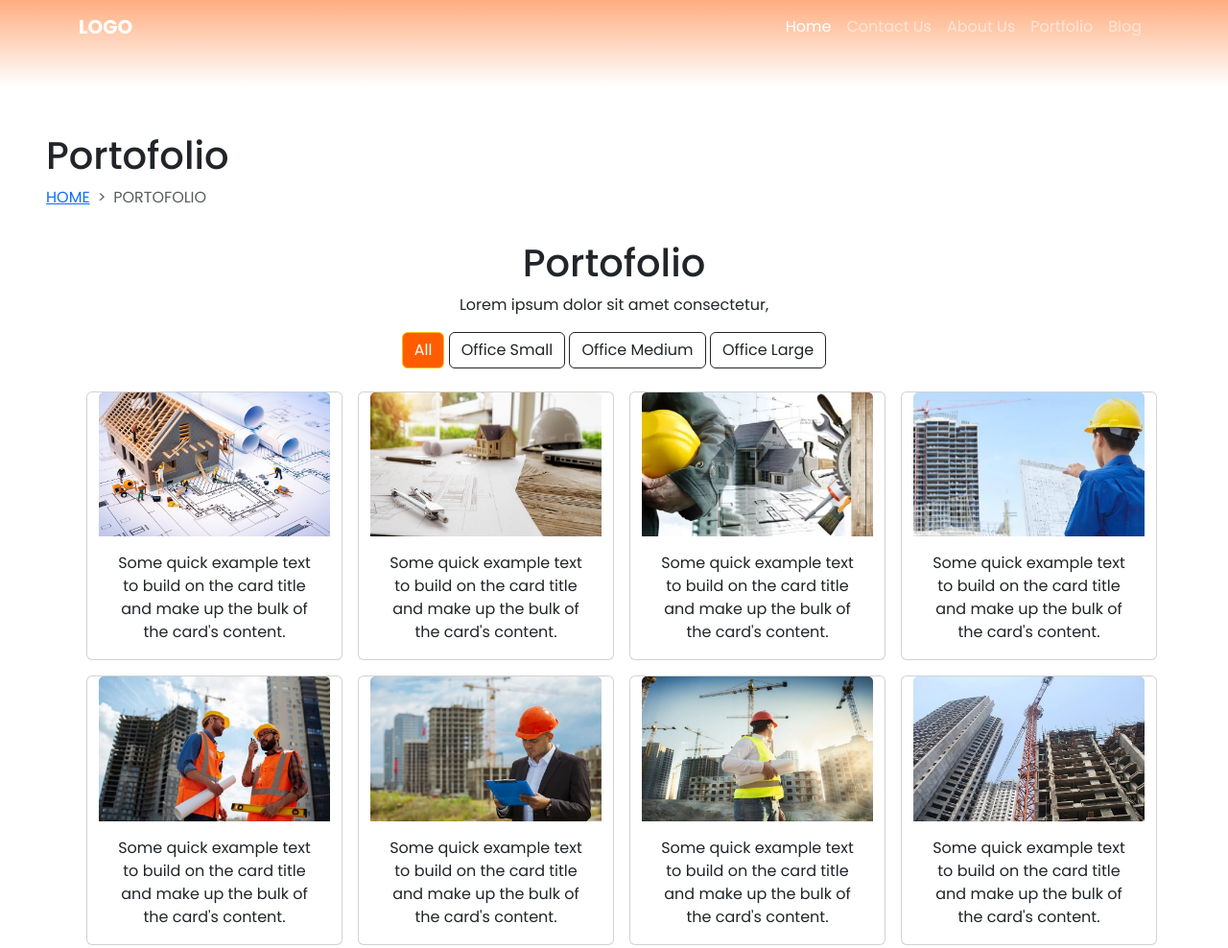
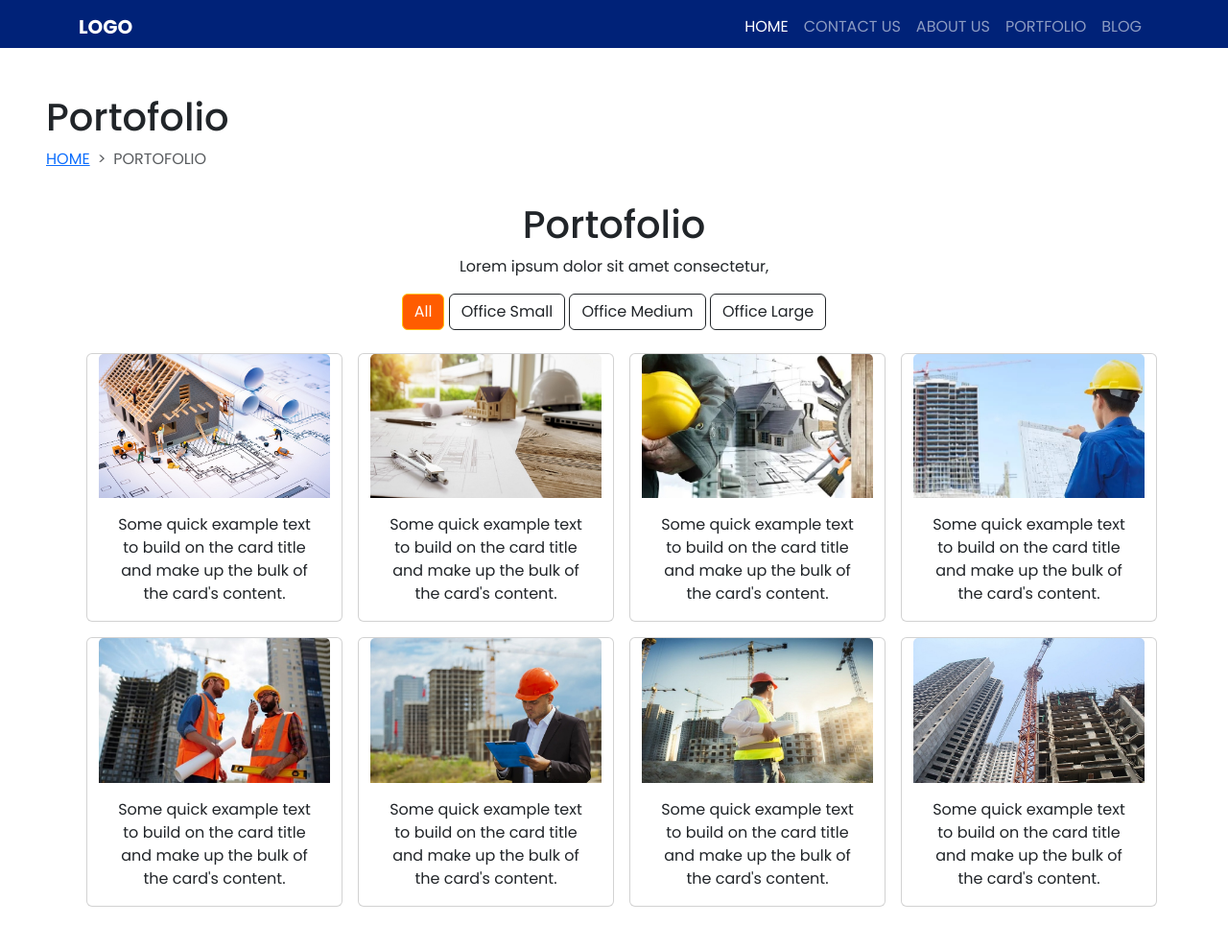
Before and after one commit to AgungDwiSahputra/FinalProject_Kel_3, a plain HTML site: page Final_Project_1/portofolio.html in a window 1280 px wide. Shown: the top 988 px of the page at 96% size. Drawn offline with nearby package versions, Linux system fonts and the light colour scheme.

Commit message:
add Navbar Portofolio

```diff
--- a/Final_Project_1/css/style.css
+++ b/Final_Project_1/css/style.css
@@ -47,6 +47,24 @@
 }
 
 /* Portofolio Start */
+
+#Navbarp {
+  background: #002278;
+  height: 50px;
+  z-index: 99;
+}
+
+#Navbarp a {
+  text-transform: uppercase;
+}
+
+#Navbarp a:hover {
+  background-color: #ff5c00;
+  transition: 0.5s ease-in-out;
+  border-radius: 4px;
+  cursor: pointer;
+}
+
 #midle_box {
   width: 1440px;
   height: 1128px;
--- a/Final_Project_1/portofolio.html
+++ b/Final_Project_1/portofolio.html
@@ -10,7 +10,7 @@
   </head>
   <body>
     <!-- Bagian Navigasi -->
-    <div id="navbar" class="w-100">
+    <div id="Navbarp" class="w-100">
       <nav class="navbar navbar-expand-lg navbar-dark text-white">
         <div class="container">
           <a class="navbar-brand" href="#"><b>LOGO</b></a>
```
